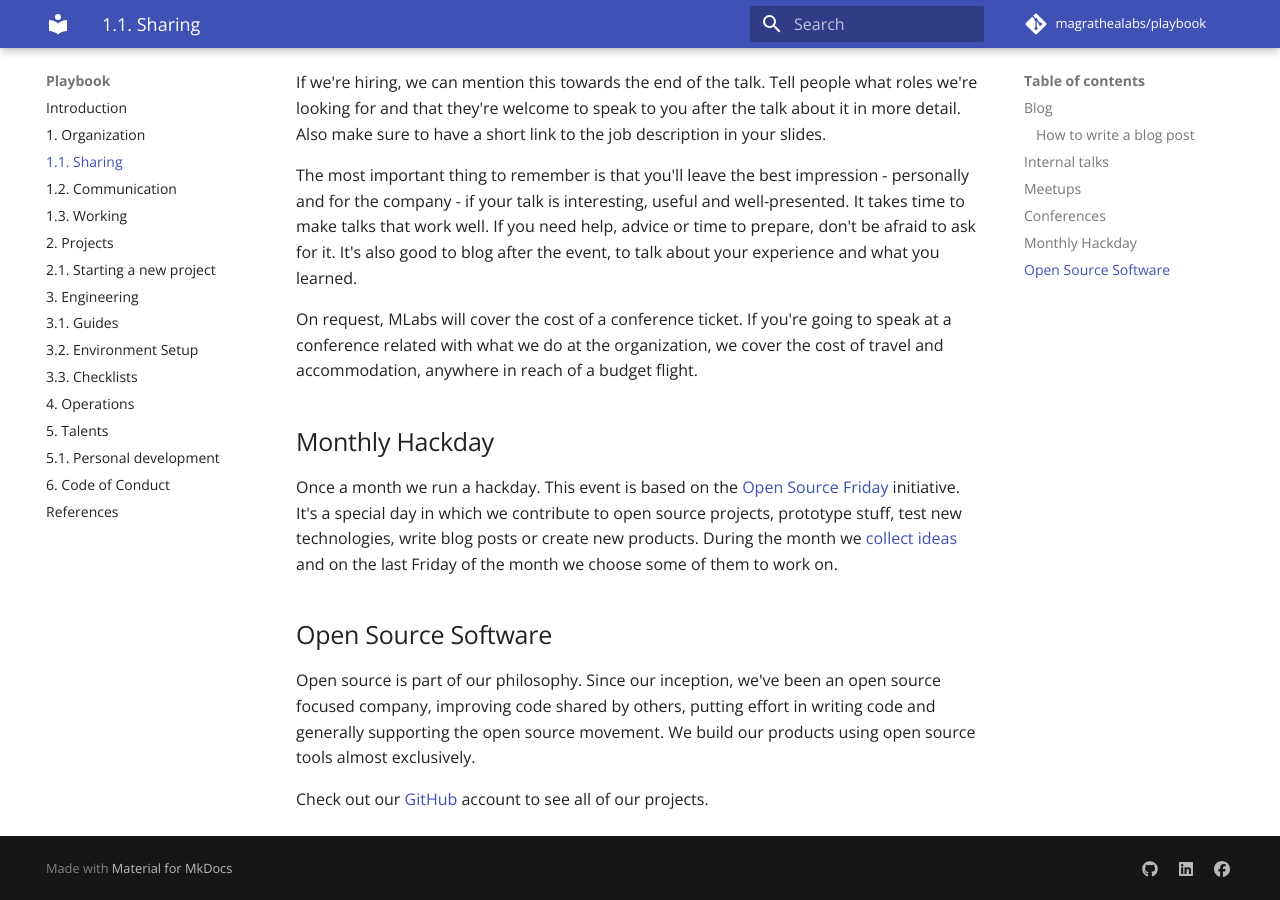
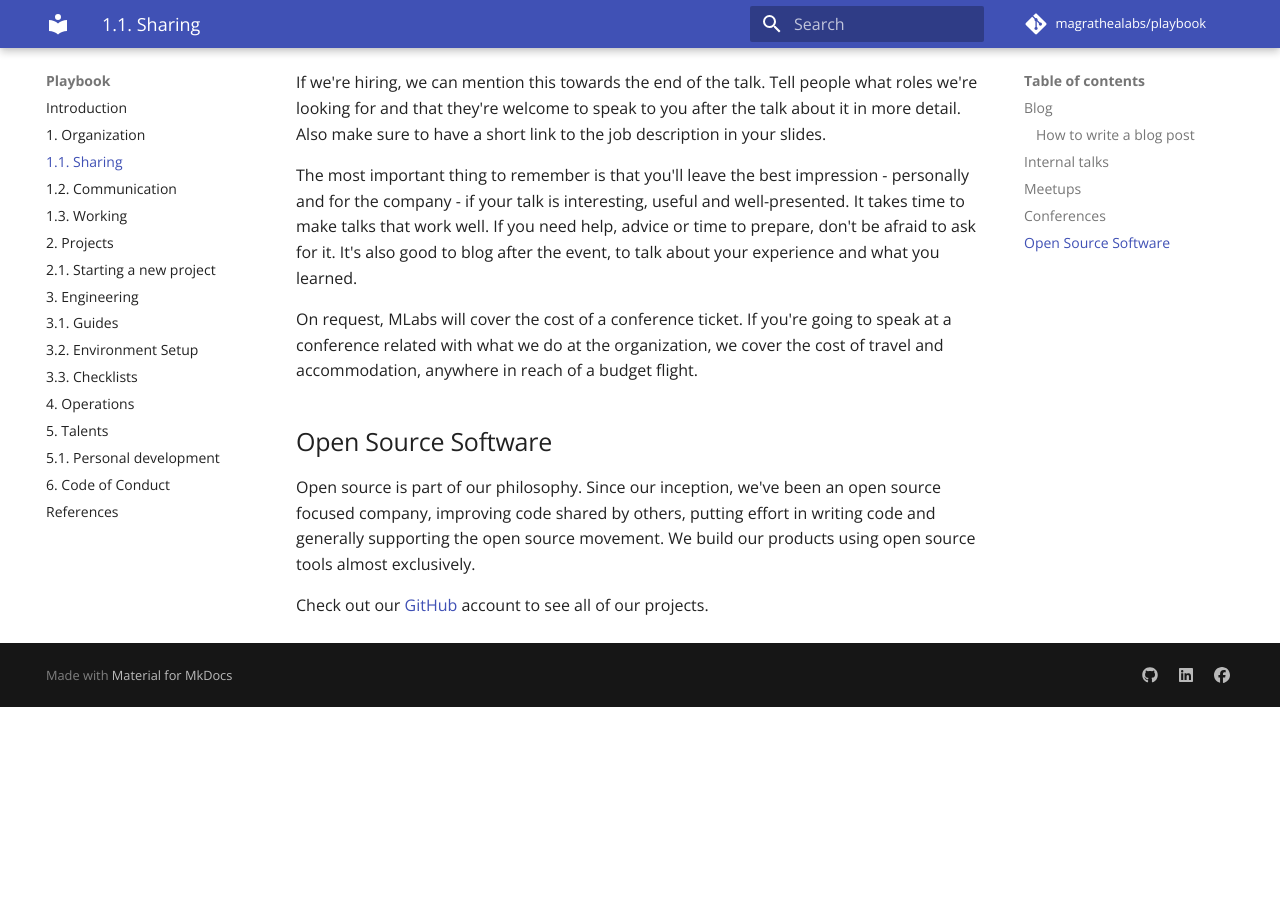
Before and after one commit to magrathealabs/playbook, an MkDocs documentation site: the page built from docs/1.1-sharing.md, in a window 1280 px wide and 900 px high, scrolled down 1463 px. Built offline with MkDocs 1.6.1 and Material for MkDocs 9.7.7, drawn with Linux system fonts in a browser that asks for light colours; comment, search, counter and statistics services are not loaded; after the commit the page ends 2170 px from its top, so only the background shows below that.

Commit message:
Remove Hackday from playbook (#23)
We're thinking in other ways to invest our free time in a productive way. We want to use this time for stuff that help us learn new things, test new technologies, write blogposts/talks and help open source software.

The current hackday's format did no work as we expected:
* For most of the projects one day is not enough to deliver something meaningful
* One day per month is not productive
* Most of the time we did not organize the projects

We still see value in using the free time for investing in those stuff, but we would like to think in new formats that help us deliver real value.

```diff
--- a/docs/1.1-sharing.md
+++ b/docs/1.1-sharing.md
@@ -44,10 +44,6 @@ The most important thing to remember is that you'll leave the best impression -
 
 On request, MLabs will cover the cost of a conference ticket. If you're going to speak at a conference related with what we do at the organization, we cover the cost of travel and accommodation, anywhere in reach of a budget flight.
 
-## Monthly Hackday
-
-Once a month we run a hackday. This event is based on the [Open Source Friday](https://opensourcefriday.com/businesses) initiative. It's a special day in which we contribute to open source projects, prototype stuff, test new technologies, write blog posts or create new products. During the month we [collect ideas](https://trello.com/b/6Qg8rle1/guia-dos-mochileiros) and on the last Friday of the month we choose some of them to work on.
-
 ## Open Source Software
 
 Open source is part of our philosophy. Since our inception, we've been an open source focused company, improving code shared by others, putting effort in writing code and generally supporting the open source movement. We build our products using open source tools almost exclusively.
```
